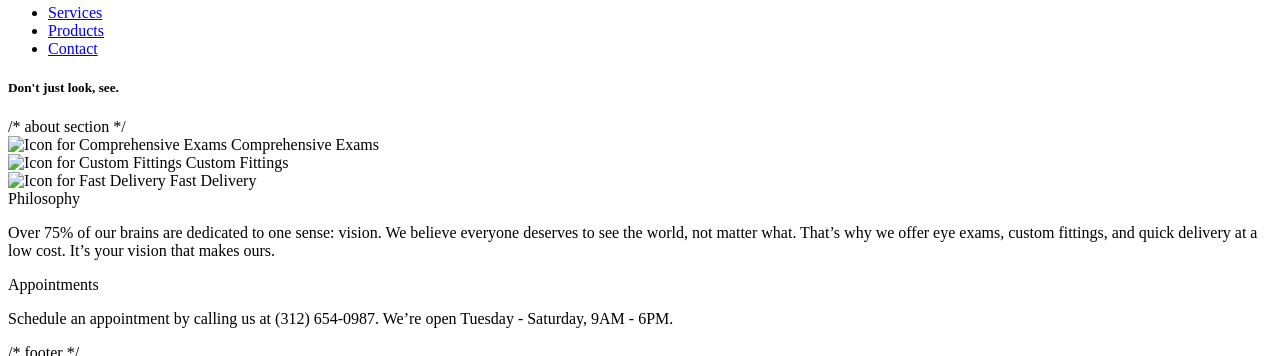
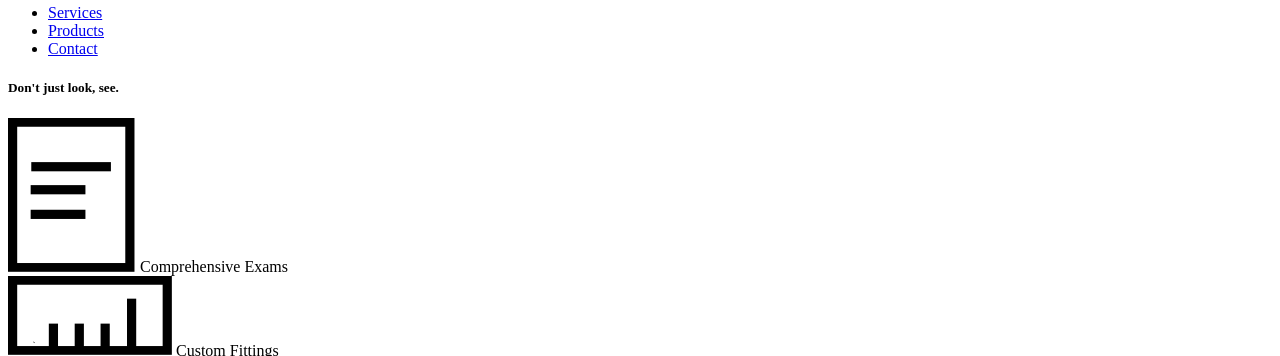
Before and after one commit to UweCode/Tortoiseshell-Optics, a plain HTML site: page index.html in a window 1280 px wide. Shown: the part 72-428 px from the top of the page. Drawn offline with Linux system fonts and the light colour scheme.

Commit message:
Fix comments and add image links.

```diff
--- a/index.html
+++ b/index.html
@@ -39,23 +39,23 @@
           </div>
         </div>
 
-        /* about section */
+        <!-- about section  -->
 
         <div class="about">
           <div id="exams" class="services">
-            <img src="" alt="Icon for Comprehensive Exams">
+            <img src="resources/images/paper-icon.png" alt="Icon for Comprehensive Exams">
             <span>Comprehensive</span>
             <span>Exams</span>
           </div>
           <div id="fittings" class="services">
             <div id="exams" class="services">
-              <img src="" alt="Icon for Custom Fittings">
+              <img src="resources/images/ruler-icon.png" alt="Icon for Custom Fittings">
               <span>Custom</span>
               <span>Fittings</span>
           </div>
           <div id="delivery" class="services">
             <div id="exams" class="services">
-              <img src="" alt="Icon for Fast Delivery">
+              <img src="resources/images/truck-icon.png" alt="Icon for Fast Delivery">
               <span>Fast</span>
               <span>Delivery</span>
           </div>
@@ -87,7 +87,7 @@
           </div>
         </div>
 
-        /* footer */
+        <!-- footer -->
 
         <footer>
           <div class="fotterContent">
```
